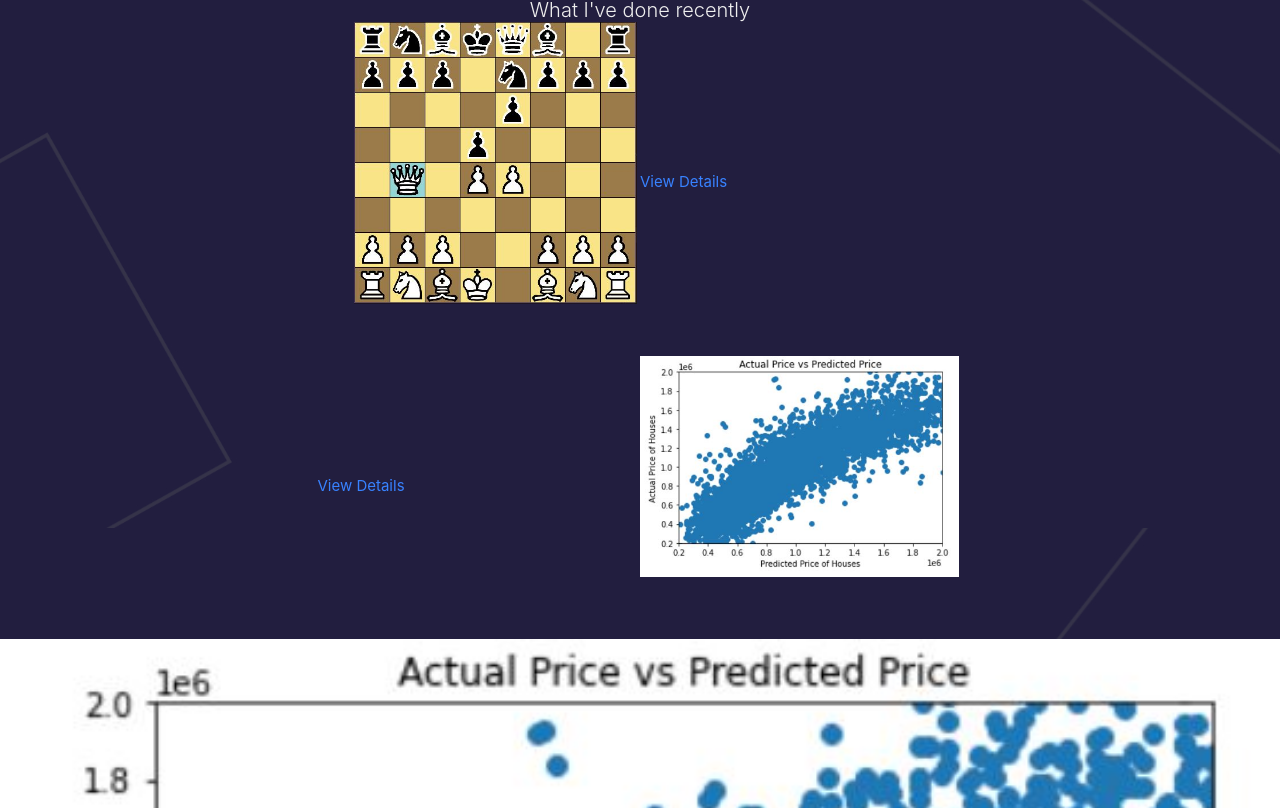
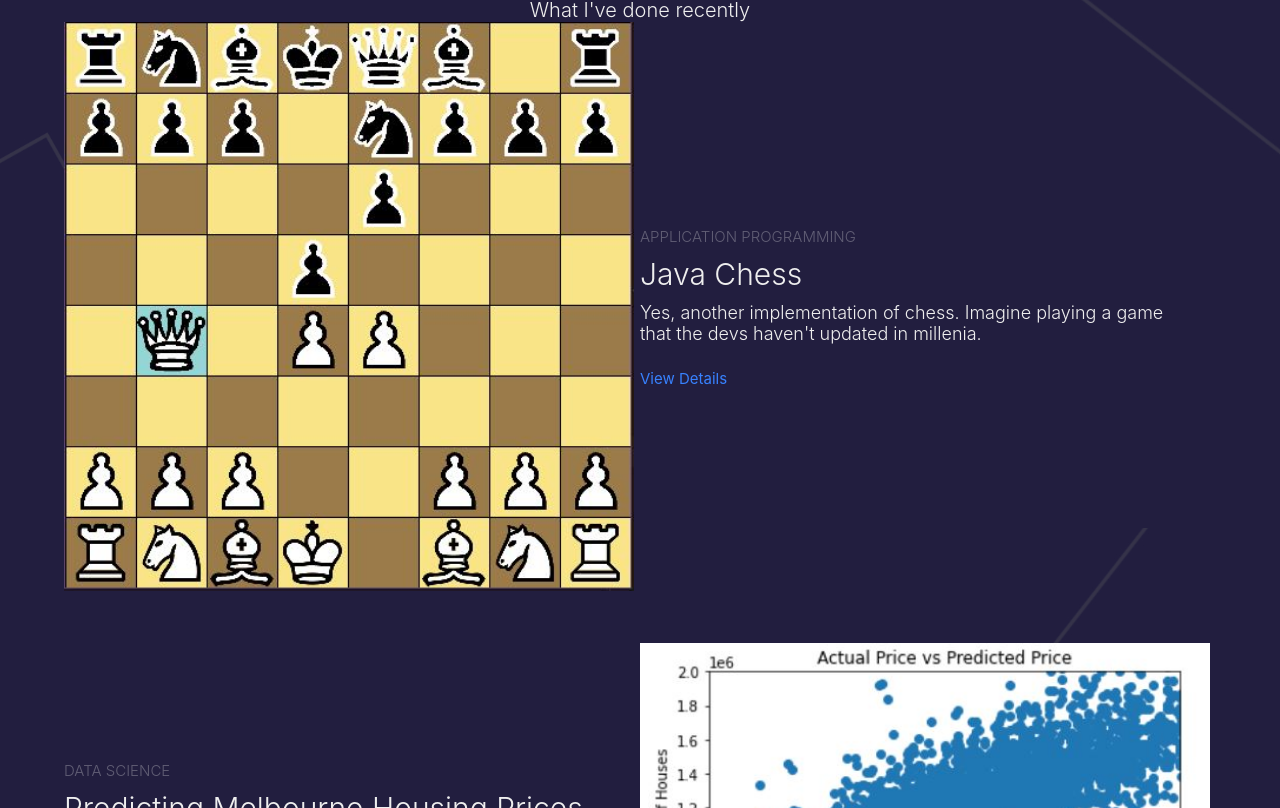
Before and after one commit to phillip-le/React-Portfolio-Website, a React (Create React App) app: page / in a window 1280 px wide. Shown: the part 1872-2680 px from the top of the page. Built offline with nearby package versions, Linux system fonts and the light colour scheme.

Commit message:
Linked up props from Portfolio to children

```diff
--- a/src/App.css
+++ b/src/App.css
@@ -320,7 +320,7 @@ li{
   top: -35px;
   right: 0;
   transform: translateX(50%);
-} */
+}
 
 .skill-percent::after {
   content: '';
@@ -330,7 +330,7 @@ li{
   background-color: #000;
   top: -16px;
   right: 0;
-  transform: translateX(50%) rotate(45def);
+  transform: translateX(50%) rotate(45deg);
   border-radius: 2px;
 }
 
--- a/src/App.js
+++ b/src/App.js
@@ -5,11 +5,9 @@ import About from "./components/About";
 import Services from "./components/Services";
 import CodingSkills from "./components/CodingSkills";
 import Portfolio from "./components/Portfolio";
-import img from "./imgs/Correlation.JPG";
 
 
 function App() {
-  let imageName = require("./imgs/Correlation.JPG")
   return (
     <div className="App">
       <header>
@@ -19,7 +17,6 @@ function App() {
       <Services />
       {/* <CodingSkills /> */}
       <Portfolio />
-      <img src={img} alt=""/>
     </div>
   );
 }
--- a/src/components/PortfolioItem.js
+++ b/src/components/PortfolioItem.js
@@ -1,40 +1,52 @@
 import React from "react";
 
-const PortfolioItem = ({ img, imgAlt, imgRight, link, area, title, description }) => {
+const PortfolioItem = ({img, imgAlt, imgRight, link, area, title, description}) => {
     if (imgRight === "true") {
         return (
             <div className="portfolio-item">
                 <PortfolioImg
                     img={img}
+                    imgAlt={imgAlt}
+                    link={link}
                 />
-        <PortfolioDesc />
+                <PortfolioDesc
+                    area={area}
+                    link={link}
+                    title={title}
+                    description={description}
+                />
             </div>
         );
     } else {
         return (
             <div className="portfolio-item">
-        <PortfolioDesc />
+                <PortfolioDesc
+                    area={area}
+                    link={link}
+                    title={title}
+                    description={description}
+                />
                 <PortfolioImg
                     img={img}
+                    imgAlt={imgAlt}
+                    link={link}
                 />
             </div>
         );
     }
 };
 
-const PortfolioImg = ({ img, imgAlt, imgRight, link }) => {
+const PortfolioImg = ({img, imgAlt, imgRight, link}) => {
     return (
         <div className={`portfolio-img ${imgRight ? "has-margin-right" : ""}`}>
             <a href={link}>
-        {/* <img src={img} alt={imgAlt} className="thumbnail"></img> */}
-        {/* <img src={require("../imgs/Correlation.JPG")} alt=""/> */}
-        <img src={img} alt=""/>
+                <img src={img} alt={imgAlt}/>
             </a>
         </div>
     );
 };
 
-const PortfolioDesc = ({ link, area, title, description }) => {
+const PortfolioDesc = ({link, area, title, description}) => {
     return (
         <div className="portfolio-description">
             <h6>{area}</h6>
```
Lines whose indentation alone changed are shown as unchanged.
